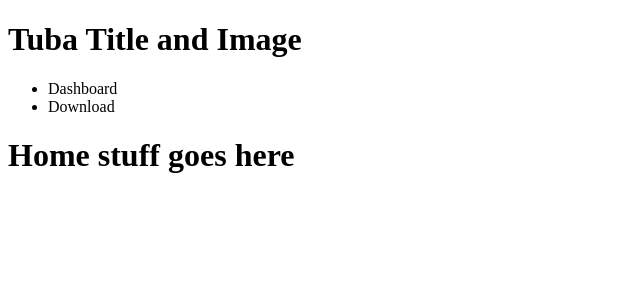
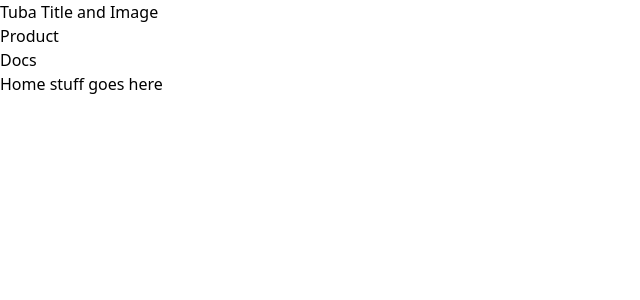
Before and after one commit to TUBA-Thunder-Geese/TUBA-Product, a React app: page / in a window 1280 px wide. Shown: the top 300 px of the page, without its empty margins (0-640 px from the left). Built offline with nearby package versions, Linux system fonts and the light colour scheme.

Commit message:
configured tailwindcss for styling

```diff
--- a/package.json
+++ b/package.json
@@ -17,10 +17,13 @@
   "homepage": "https://github.com/TUBA-Thunder-Geese/TUBA-Product#readme",
   "devDependencies": {
     "@webpack-cli/generators": "^3.0.7",
+    "autoprefixer": "^10.4.19",
     "css-loader": "^6.9.1",
     "html-loader": "^5.0.0",
     "html-webpack-plugin": "^5.6.0",
+    "postcss": "^8.4.38",
     "style-loader": "^3.3.4",
+    "tailwindcss": "^3.4.3",
     "webpack": "^5.89.0",
     "webpack-dev-server": "^4.15.1"
   },
@@ -34,6 +37,7 @@
     "lodash": "^4.17.21",
     "nodemon": "^3.0.3",
     "npm": "^10.3.0",
+    "postcss-loader": "^8.1.1",
     "react": "^18.2.0",
     "react-dom": "^18.2.0",
     "react-router": "^6.23.0",
--- /dev/null
+++ b/postcss.config.js
@@ -0,0 +1,6 @@
+module.exports = {
+  plugins: {
+    tailwindcss: {},
+    autoprefixer: {},
+  },
+}
--- a/src/components/Nav.jsx
+++ b/src/components/Nav.jsx
@@ -8,8 +8,8 @@
     <div className="nav-wrapper">
       <div className="nav">
         <ul>
-          <li>Dashboard</li>
-          <li>Download</li>
+          <li>Product</li>
+          <li>Docs</li>
         </ul>
       </div>
     </div>
--- a/src/index.js
+++ b/src/index.js
@@ -1,6 +1,8 @@
 import React from 'react';
 import { createRoot } from 'react-dom/client';
 import App from './App.jsx'
+
+import './styling/index.css'
 
 
 const root = createRoot(document.getElementById('root'));
--- /dev/null
+++ b/src/styling/index.css
@@ -0,0 +1,3 @@
+@tailwind base;
+@tailwind components;
+@tailwind utilities;
--- /dev/null
+++ b/tailwind.config.js
@@ -0,0 +1,8 @@
+/** @type {import('tailwindcss').Config} */
+module.exports = {
+  content: ['./src/**/*.{js,jsx,ts,tsx}'],
+  theme: {
+    extend: {},
+  },
+  plugins: [],
+}
--- a/webpack.config.js
+++ b/webpack.config.js
@@ -25,7 +25,21 @@
             },
             {
                 test: /\.css$/i,
-                use: ['style-loader', 'css-loader'],
+                use: [
+                    'style-loader',
+                    'css-loader',
+                    {
+                        loader: 'postcss-loader', // Add this loader
+                        options: {
+                            postcssOptions: {
+                                plugins: [
+                                    require('tailwindcss'),
+                                    require('autoprefixer'),
+                                ],
+                            },
+                        },
+                    },
+                ],
             },
             {
                 test: /\.(png|svg|jpg|jpeg|gif)$/i,
```
Also changed, not shown: 1 other file (tests, documents, lock files or other folders).
